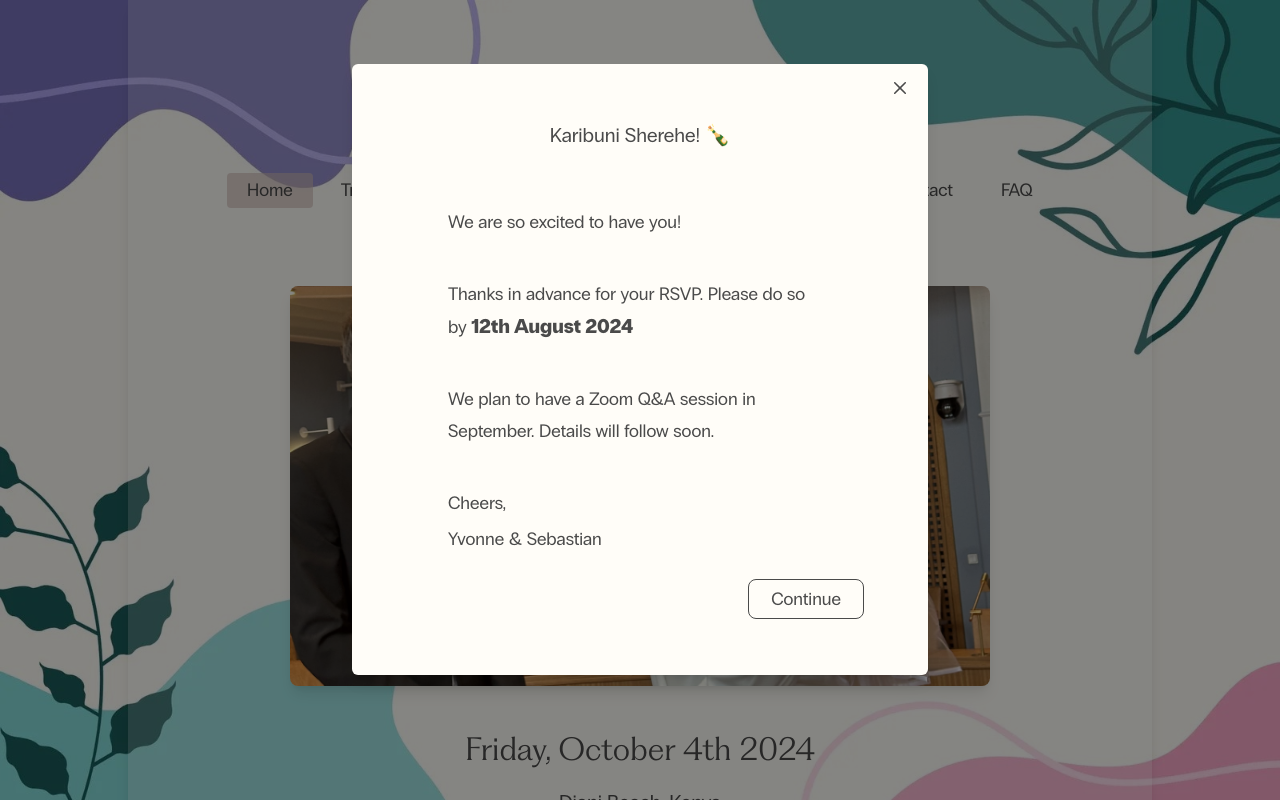
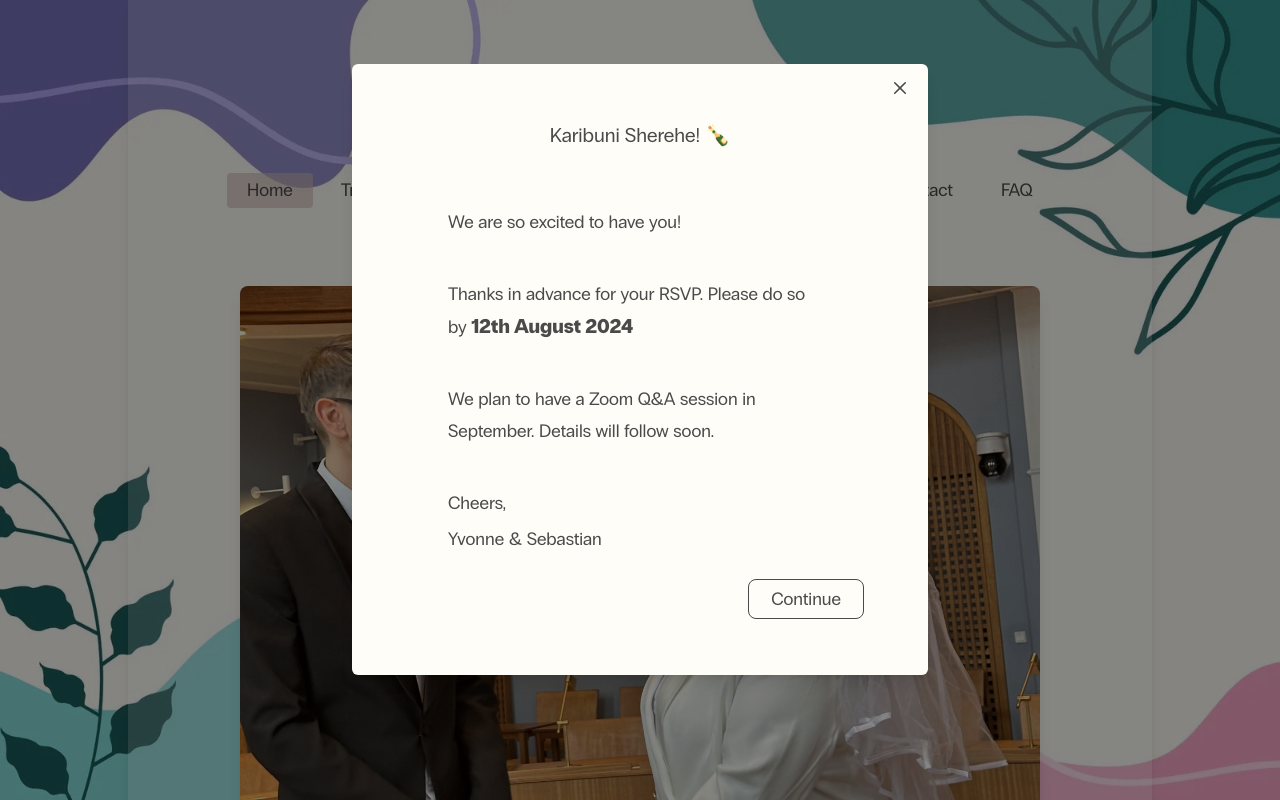
Before and after one commit to justkakai/yvonne-and-sebastian, a React (Create React App) app: page / in a window 1280 px wide. Shown: the top 800 px of the page. Built offline with nearby package versions, Linux system fonts and the light colour scheme.

Commit message:
homepage image layout

```diff
--- a/src/components/Accommodation.tsx
+++ b/src/components/Accommodation.tsx
@@ -69,7 +69,7 @@ function Accommodation() {
 								<Box flex={1} textAlign={'left'}>
 									{/* <Heading size='md' mb={4} fontFamily={'body'}>{section.title}</Heading> */}
 									<Flex gap={2} mb={4} alignItems={'center'}>
-										<section.icon color={'brand.500'} size={32} />
+										<section.icon color={'brand.500'} size={26} />
 										<Heading size='md' fontFamily={'body'}>{section.title}</Heading>
 									</Flex>
 									<Flex gap={4} direction={{ base: 'column', md: 'row' }}>
--- a/src/components/HomePage.tsx
+++ b/src/components/HomePage.tsx
@@ -119,10 +119,9 @@ const HomePage = () => {
 				src={homepageImage}
 				alt='Yvonne and Sebastian'
 				objectFit={'cover'}
-				objectPosition={'100% 60%'}
-				// boxSize={700}
-				height={400}
-				width={700}
+				objectPosition={['100% 60%', null, null, null, '100% 70%']}
+				height={['100%', null, null, null, 600]}
+				width={800}
 				loading='lazy'
 				borderRadius={'lg'}
 				boxShadow={'lg'}
@@ -139,11 +138,11 @@ const HomePage = () => {
 					textAlign={'center'}
 					fontFamily={'body'}
 					fontSize={'xl'}
-					mb={4}
+					mb={8}
 				>Diani Beach, Kenya</Text>
 				<Text
 					textAlign={'center'}
-					mb={8}
+					mb={2}
 					fontSize={'lg'}
 				>
 					{days} {days === 1 ? 'day' : 'days'}, {hours} {hours === 1 ? 'hour' : 'hours'} and {minutes} {minutes === 1 ? 'minute' : 'minutes'}
--- a/src/components/Transport.tsx
+++ b/src/components/Transport.tsx
@@ -74,7 +74,7 @@ const Transport = () => {
 					{transportOptions.map((option, index) => (
 						<Box key={index} mb={4} textAlign={'left'}>
 							<Flex gap={2} mb={4} alignItems={'center'}>
-								<option.icon color={'brand.500'} size={32} />
+								<option.icon color={'brand.500'} size={26} />
 								<Heading size='md' fontFamily={'body'}>{option.title}</Heading>
 							</Flex>
 							<Text mb={2}>{option.description1}</Text>
```
